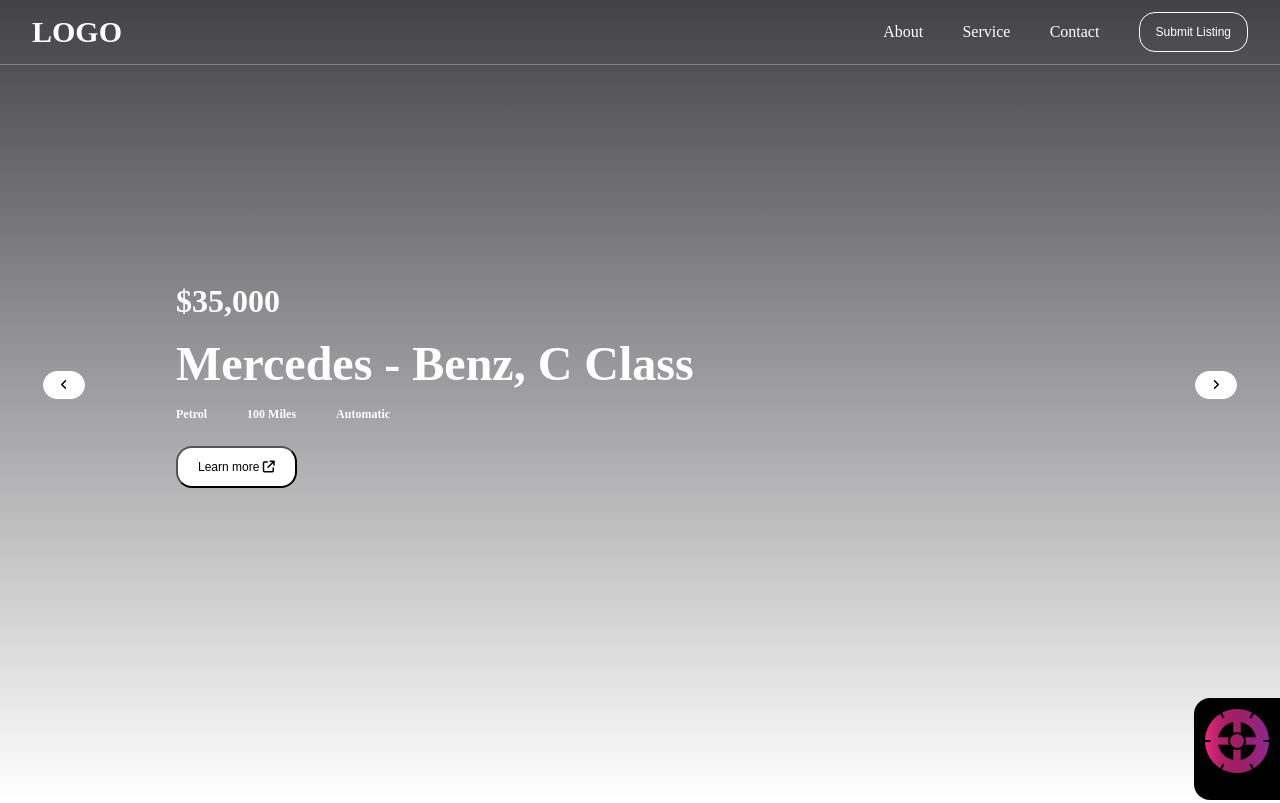
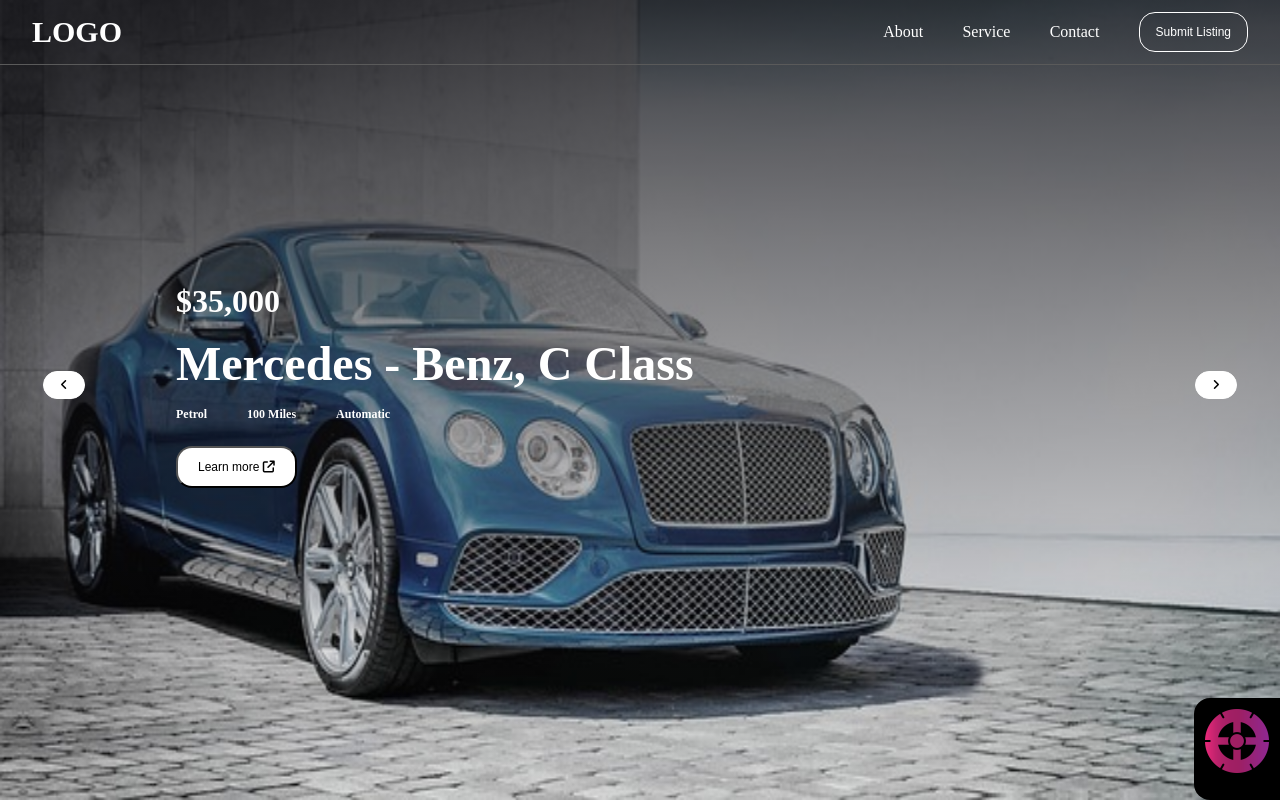
Before and after one commit to TASHDIK-29/Squareflow-Task, a plain HTML site: page index.html in a window 1280 px wide. Shown: the top 803 px of the page. Drawn offline with Linux system fonts and the light colour scheme.

Commit message:
images and icons are updated

```diff
--- a/styles/style.css
+++ b/styles/style.css
@@ -14,7 +14,7 @@
 header {
     width: 100%;
     min-height: 100vh;
-    background: linear-gradient(180deg, rgba(19, 19, 24, 0.80) 0%, rgba(19, 19, 24, 0.00) 100%), url("../images/banner.png");
+    background: linear-gradient(180deg, rgba(19, 19, 24, 0.80) 0%, rgba(19, 19, 24, 0.00) 100%), url("../images/4.jpg");
     background-size: 100% 100%;
     background-repeat: no-repeat;
 
@@ -25,7 +25,7 @@ nav {
     justify-content: space-between;
     align-items: center;
     padding: 12px 32px;
-    border-bottom: .01px solid gray;
+    border-bottom: 1px solid rgb(90, 90, 90);
 }
 
 
```
